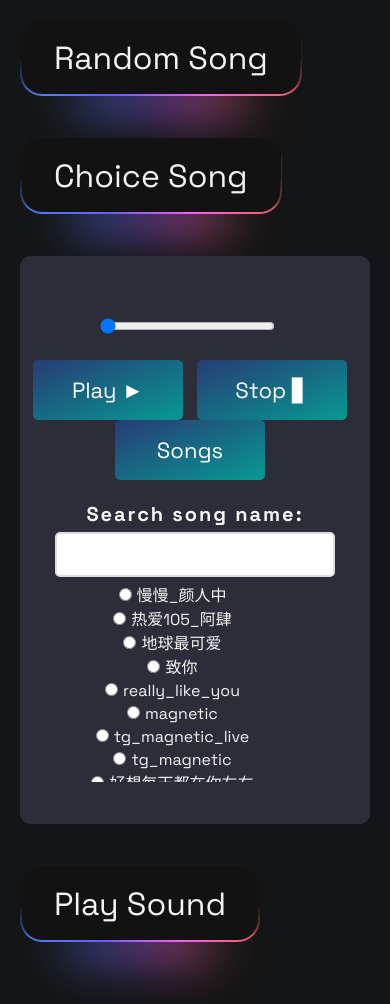
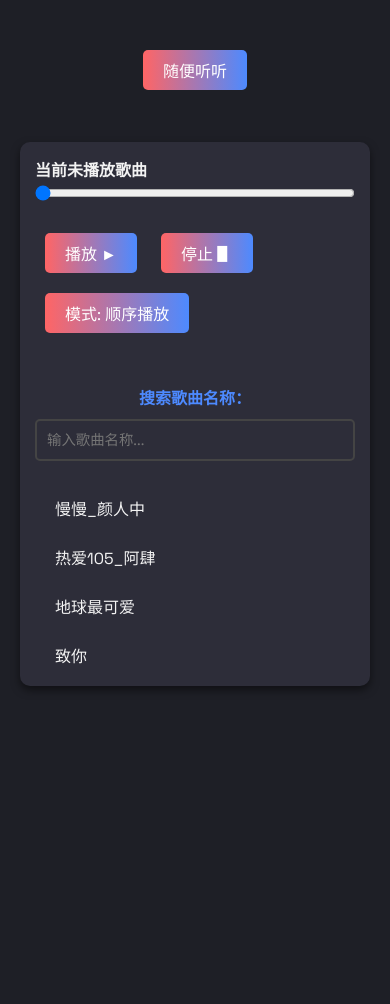
Before and after one commit to ljf74/audio, a plain HTML site: page index.html in a window 390 px wide. After the commit the page ends 844 px from the top, so only its background shows below. Drawn offline with Linux system fonts and the light colour scheme.

Commit message:
Modified by ChatGPT

```diff
--- a/css/style.css
+++ b/css/style.css
@@ -1,191 +1,126 @@
+/* 导入字体 */
 @import url('https://fonts.googleapis.com/css?family=Space%20Grotesk:700|Space%20Grotesk:400');
 
+:root {
+  --m: 4rem; /* 全局尺寸变量 */
+  --red: #FF6565;
+  --blue: #4D8AFF;
+}
+
 * {
+  margin: 0;
   padding: 0;
-  margin: 0;
   box-sizing: border-box;
-  font-family: 'Space Grotesk';
+  font-family: 'Space Grotesk', sans-serif;
 }
 
 body {
-  background-color: #141516;
+  background-color: #1e1f26;
+  color: #f3f3f3;
   min-height: 100vh;
-  padding: 120px;
+  padding: 40px 20px;
+  display: flex;
+  flex-direction: column;
+  align-items: center;
+}
+
+/* 按钮样式 */
+button {
+  font-size: 1.2rem;
+  padding: 12px 30px;
+  border-radius: 5px;
+  color: #fff;
+  border: none;
+  margin: 10px;
+  cursor: pointer;
+  background: linear-gradient(to right, var(--red), var(--blue));
+  transition: transform 0.3s;
+}
+
+button:hover {
+  transform: scale(1.05);
+  background: linear-gradient(to right, var(--blue), var(--red));
+}
+
+/* 歌曲列表 */
+#song_list {
+  background: #2d2d39;
+  border-radius: 10px;
+  padding: 20px;
+  width: 100%;
+  max-width: 600px;
+  box-shadow: 0 4px 8px rgba(0, 0, 0, 0.5);
 }
 
 ul {
-  width: 300px;
-  height: 200px;
-  overflow-x: auto;
-  overflow-y: scroll;
-  margin-left: 200px;
+  max-height: 200px;
+  overflow-y: auto;
+  padding: 10px;
 }
 
 ul li {
-  color: #f3f3f3;
-  font-family: 'Space Grotesk';
+  list-style: none;
+  padding: 10px;
+  margin: 5px 0;
+  border-radius: 5px;
+  transition: background 0.3s;
 }
 
-#song_list {
-  background: #2d2d39;
-  border-radius: 10px;
+ul li:hover {
+  background-color: #3c3f51;
+  cursor: pointer;
 }
 
-:root {
-  --m: 4rem;
-
-  --red: #FF6565;
-  --pink: #FF64F9;
-  --purple: #6B5FFF;
-  --blue: #4D8AFF;
-  --green: #5BFF89;
-  --yellow: #FFEE55;
-  --orange: #FF6D1B;
+/* 搜索框 */
+#search input {
+  width: 100%;
+  padding: 10px;
+  font-size: 1rem;
+  border: 2px solid #444;
+  border-radius: 5px;
+  background-color: #2d2d39;
+  color: #f3f3f3;
+  margin-bottom: 10px;
 }
 
-#play-btn {
-  border: calc(0.08 * var(--m)) solid transparent;
-  position: relative;
-  color: #F3F3F3;
-  font-family: 'Space Grotesk';
-  font-size: var(--m);
-  border-radius: calc(0.7 * var(--m));
-  padding: calc(0.5 * var(--m)) calc(1 * var(--m));
-  display: flex;
-  justify-content: center;
-  cursor: pointer;
-  background: linear-gradient(#121213, #121213), linear-gradient(#121213 50%, rgba(18, 18, 19, 0.6) 80%, rgba(18, 18, 19, 0)), linear-gradient(90deg, var(--orange), var(--yellow), var(--green), var(--blue), var(--purple), var(--pink), var(--red));
-  background-origin: border-box;
-  background-clip: padding-box, border-box, border-box;
-  background-size: 200%;
-  animation: animate 2s infinite linear;
-}
-
-#play-btn::before {
-  content: '';
-  background: linear-gradient(90deg, var(--orange), var(--yellow), var(--green), var(--blue), var(--purple), var(--pink), var(--red));
-  height: 30%;
-  width: 60%;
-  position: absolute;
-  bottom: -20%;
-  z-index: -5;
-  background-size: 200%;
-  animation: animate 2s infinite linear;
-  filter: blur(calc(0.8 * var(--m)));
-}
-
-#play-btn:hover,
-#play-btn:hover::before {
-  animation: animate 0.5s infinite linear;
-}
-
-@keyframes animate {
-  0% {
-    background-position: 0
-  }
-
-  100% {
-    background-position: 200%
-  }
-}
-
-@media screen and (max-width: 1000px) {
-  :root {
-    --m: 2rem;
-  }
-}
-
-button {
-  cursor: pointer;
-  user-select: none;
-}
-
-#currentSong {
-  letter-spacing: 2px;
-  justify-content: center;
-  text-align: center;
-  color: #f3f3f3;
-}
-
-#buttons,
-#search {
-  text-align: center;
-  margin-left: auto;
-  margin-right: auto;
-}
-
-#search input {
-  padding: 10px;
-  font-size: 16px;
-  border: 2px solid #ddd;
-  border-radius: 5px;
-  margin: 5px;
+#search input:focus {
+  outline: none;
+  border-color: var(--blue);
+  box-shadow: 0 0 5px var(--blue);
 }
 
 #search h3 {
-  letter-spacing: 2px;
+  font-size: 1rem;
+  margin-bottom: 10px;
+  color: #4D8AFF;
   text-align: center;
-  font-family: 'Space Grotesk';
-  color: #f4f4f4;
-  font-size: 0.5em;
 }
 
-#playPauseBTN,
-#stopBtn,
-#showBtn {
-  padding: 10px 25px;
-  font-size: 22px;
-  line-height: 40px;
-  min-width: 150px;
-  text-align: center;
-  justify-content: center;
-  cursor: pointer;
-  background: linear-gradient(to right bottom, #273c75, #079992);
-  color: #fff;
+/* 音乐进度条 */
+#progressBar {
+  width: 100%;
+  height: 8px;
   border-radius: 5px;
-  border: 0px;
-  height: 60px;
+  background: #3c3f51;
 }
 
-#progressBar {
-  justify-content: center;
-  align-items: center;
-  margin-left: 150px;
-  margin-top: 20px;
-  width: 60%;
-}
-
-@media (max-width: 900px) {
-  body {
-    padding: 20px;
+/* 小屏幕优化 */
+@media (max-width: 480px) {
+  button {
+    font-size: 1rem;
+    padding: 8px 20px;
   }
 
-  buuton {
-    padding: 10px;
-    font-size: 18px;
-    line-height: 30px;
+  #song_list {
+    padding: 15px;
+    width: 100%;
   }
 
-  #searchSong {
-    width: 80%;
+  #search input {
+    font-size: 0.9rem;
   }
 
-  #search h3 {
-    font-size: 1.25em;
-  }
-
-  ul {
-    margin-left: 0;
-  }
-
-  #progressBar {
-    margin-left: 80px;
-    width: 50%;
+  h2, h3 {
+    font-size: 1rem;
   }
 }
-
-@media only screen and (max-width: 600px) {
-  #buttons button {
-    margin-right: 10px;
-  }
-}
--- a/index.html
+++ b/index.html
@@ -1,51 +1,70 @@
 <!DOCTYPE html>
-<html>
+<html lang="zh">
 
 <head>
   <meta charset="utf-8">
-  <meta name="viewport" content="width=device-width">
-  <title>Audio Library</title>
+  <meta name="viewport" content="width=device-width, initial-scale=1.0">
+  <title>音频库</title>
   <link href="./css/style.css" rel="stylesheet" type="text/css" />
-  <link rel='shortcut icon' href='https://andy.largent.org/tg.png'>
-  <script src='https://www.w3schools.com/lib/w3.js'></script>
   <script src="./js/song.js"></script>
 </head>
 
 <body>
-    <button id="play-btn" class='randomSong' onclick="randomSound(currentSong);">Random Song</button>
+  <!-- 随机播放按钮 -->
+  <button id="play-btn" class='randomSong' onclick="randomSound(currentSong);">随便听听</button>
   <br><br>
-    <button id='play-btn' class='choiceSong' onclick='alertSound(idolSong)'>Choice Song</button>
-    <br><br>
+
+  <!-- 歌曲列表区域 -->
   <div id="song_list">
-      <br><br>
-      <h2 id='currentSong'></h2>
+    <h2 id='currentSong'>当前未播放歌曲</h2>
+    <!-- 进度条 -->
     <input type="range" min="0" max="100" value="0" id="progressBar">
     <br><br>
+
+    <!-- 控制按钮 -->
     <div id='buttons'>
-          <button id='playPauseBTN' onclick="playPause()">Play &#9658;</button>
-          <button id='stopBtn' onclick="stop()">Stop &#9611;</button>
-          <button id='showBtn' onclick="toggleSong('#id01')">Songs</button><br><br>
+      <button id='playPauseBTN' onclick="playPause()">播放 &#9658;</button>
+      <button id='stopBtn' onclick="stop()">停止 &#9611;</button>
+      <button id='modeBTN' onclick="changePlayMode()">模式: 顺序播放</button>
     </div>
+    <br><br>
+
+    <!-- 搜索歌曲 -->
     <div id='search'>
-      <h3>Search song name: </h3>
-      <input id="searchSong" oninput="w3.filterHTML('#id01', 'li', this.value)">
-        <ul id='id01' style='list-style: none;'>
+      <h3>搜索歌曲名称：</h3>
+      <input id="searchSong" oninput="searchSong(this.value)" placeholder="输入歌曲名称...">
+      <ul id='id01'>
+        <!-- 歌曲列表由JS动态填充 -->
+      </ul>
+    </div>
+  </div>
+
+  <script src='./js/utils.js'></script>
   <script>
-            let sounds_key1 = Object.keys(sounds);
 
-            // Write song list
-            for (let i of sounds_key1)
-            {
-             document.write("<li><input type='radio' name='sound' value='" + i + "'>" + i + "</li>");
+    // 动态填充歌曲列表
+    const ul = document.getElementById('id01');
+    Object.keys(sounds).forEach(song => {
+      const li = document.createElement('li');
+      li.textContent = song;
+      li.onclick = () => selectSong(song);
+      ul.appendChild(li);
+    });
+
+    function searchSong(value) {
+      const filter = value.toLowerCase();
+      const items = ul.getElementsByTagName('li');
+      for (let item of items) {
+        item.style.display = item.textContent.toLowerCase().includes(filter) ? '' : 'none';
+      }
+    }
+
+    function selectSong(song) {
+      document.getElementById('currentSong').innerText = "当前播放：" + song;
+      alert("播放 " + song);
+      // 可添加实际播放逻辑
     }
   </script>
-        </ul>
-      </div>
-      </br></br>
-      </div>
-    <br></br>
-     <button id='play-btn' onclick='handlePlaySound()' class='handlePlaySound'>Play Sound</button><br><br>
-  <script src='./js/utils.js'></script>
 </body>
 
 </html>
--- a/js/utils.js
+++ b/js/utils.js
@@ -1,121 +1,116 @@
-// Cached DOM Elements
+// 缓存音频播放器和歌曲列表
 const player = new Audio();
-let sounds_key = Object.keys(sounds);
+const sounds_key = Object.keys(sounds);
+const progressBar = document.getElementById('progressBar');
+const currentSongDisplay = document.getElementById("currentSong");
+const playPauseBTN = document.getElementById("playPauseBTN");
+const modeBTN = document.getElementById("modeBTN");
 
-// Functions
-let idolSong;
+// 状态管理
+let isPlaying = false;
+let currentSongIndex = 0; // 当前歌曲索引
+let playMode = "list"; // 播放模式: "list", "random", "loop"
 
+// 播放歌曲
 function playSound(name) {
   player.src = sounds[name];
   player.play();
+  currentSongDisplay.innerText = name;
+  document.title = name;
+  isPlaying = true;
+  playPauseBTN.innerHTML = "暂停 &#9208;";
+  currentSongIndex = sounds_key.indexOf(name);
 }
 
-function alertSound(idolSong) {
-  idolSong = window.prompt("What song do you want to listen?").trim();
-  if (idolSong == "") {
-    alert("Please enter a song name.");
-    alertSound(idolSong);
-  }
-  try {
-    if (!sounds_key.includes(idolSong)) {
-      document.getElementById("currentSong").innerText =
-        "Sorry, not in the Audio Library X_X";
-      document.title = "Audio Library"
-    } else {
-      playSound(idolSong);
-      document.getElementById("currentSong").innerText = idolSong;
-      document.title = idolSong;
-      console.clear();
-    }
-  } catch {
-    if (idolSong == null) {
-      alert(/xss/);
-      return;
-    }
-    alert("Sorry, the song you inputed currently cant play");
+// 切换播放模式
+function changePlayMode() {
+  if (playMode === "list") {
+    playMode = "random";
+    modeBTN.innerText = "模式: 随机播放";
+  } else if (playMode === "random") {
+    playMode = "loop";
+    modeBTN.innerText = "模式: 单曲循环";
+    player.loop = true; // 开启单曲循环
+  } else {
+    playMode = "list";
+    modeBTN.innerText = "模式: 顺序播放";
+    player.loop = false; // 关闭单曲循环
   }
 }
 
-// random sound
-function randomSound(currentSong) {
-  currentSong = sounds_key[Math.floor(Math.random() * sounds_key.length)];
-  playSound(currentSong);
-  document.getElementById("currentSong").innerText = currentSong;
-  document.title = currentSong;
-  console.clear();
+// 随机播放歌曲
+function randomSound() {
+  const randomSong = sounds_key[Math.floor(Math.random() * sounds_key.length)];
+  playSound(randomSong);
 }
 
+// 顺序播放下一首
+function playNext() {
+  currentSongIndex = (currentSongIndex + 1) % sounds_key.length;
+  playSound(sounds_key[currentSongIndex]);
+}
+
+// 手动播放选中歌曲
 function handlePlaySound() {
-  // Use the CSS :checked pseudoclass to select the selected radio button
-  const selSoundInp = document.querySelector('input[name="sound"]:checked');
-  if (selSoundInp === null) {
-    alert('You must choose one from song list!!!');
+  const selectedSong = document.querySelector('input[name="sound"]:checked');
+  if (!selectedSong) {
+    alert("请从歌曲列表中选择一首歌曲！");
     return;
   }
-  playSound(selSoundInp.value);
-   document.getElementById("currentSong").innerText = selSoundInp.value;
-  document.title = selSoundInp.value;
-  console.clear();
+  playSound(selectedSong.value);
 }
 
-// Play or Pause
-var count = 0;
-var playPauseBTN = document.getElementById("playPauseBTN");
-var showSongBTN = document.getElementById("showBtn");
-
+// 播放或暂停
 function playPause() {
-  if (count == 0) {
-    count = 1;
+  if (isPlaying) {
+    player.pause();
+    isPlaying = false;
+    playPauseBTN.innerHTML = "播放 &#9658;";
+  } else {
     player.play();
-    playPauseBTN.innerHTML = "Pause &#9208;";
-  } else {
-    count = 0;
-    player.pause();
-    playPauseBTN.innerHTML = "Play &#9658;";
+    isPlaying = true;
+    playPauseBTN.innerHTML = "暂停 &#9208;";
   }
 }
 
+// 停止播放
 function stop() {
-  playPause();
   player.pause();
   player.currentTime = 0;
-  playPauseBTN.innerHTML = "Play &#9658;";
+  isPlaying = false;
+  playPauseBTN.innerHTML = "播放 &#9658;";
 }
 
-function toggleSong(id) {
-  if (count == 0) {
-    count = 1;
-    w3.hide(id);
-  } else {
-    count = 0;
-    w3.show(id);
-  }
+// 监听歌曲播放结束，根据播放模式切换下一首
+player.addEventListener("ended", () => {
+  if (playMode === "list") {
+    playNext();
+  } else if (playMode === "random") {
+    randomSound();
+  } // 如果是 loop 模式，播放器的 loop 已经自动处理
+});
+
+// 更新进度条
+player.addEventListener("timeupdate", () => {
+  const progress = (player.currentTime / player.duration) * 100;
+  progressBar.value = Math.round(progress);
+});
+
+// 监听滑动条手动调整进度
+progressBar.addEventListener("input", () => {
+  player.currentTime = (progressBar.value / 100) * player.duration;
+});
+
+// 显示歌曲列表并绑定点击播放功能
+function displaySongList() {
+  const listContainer = document.getElementById("id01");
+  sounds_key.forEach(songName => {
+    const li = document.createElement("li");
+    li.innerText = songName;
+    li.onclick = () => playSound(songName);
+    listContainer.appendChild(li);
+  });
 }
 
-/// Play sound constantly
-player.onended = () => {
-  randomSound(sounds_key[Math.floor(Math.random() * sounds_key.length)])
-}
-
-// Adjust current song progress
-const progressBar = document.getElementById('progressBar');
-
-function updateProgressBar(value) {
-    // 将滑动条的值转换为音频的当前时间
-    const currentTime = (value / 100) * player.duration;
-    player.currentTime = currentTime;
-
-    // 更新滑块的位置
-    progressBar.value = value;
-}
-
-// 监听滑动条的变化
-progressBar.addEventListener('input', function() {
-    updateProgressBar(progressBar.value);
-});
-
-// 当音频播放时，更新滑动条的位置
-player.addEventListener('timeupdate', function() {
-    const progress = (player.currentTime / player.duration) * 100;
-    progressBar.value = Math.round(progress);
-});
+// 初始化
+displaySongList();
```
Lines whose indentation alone changed are shown as unchanged.
